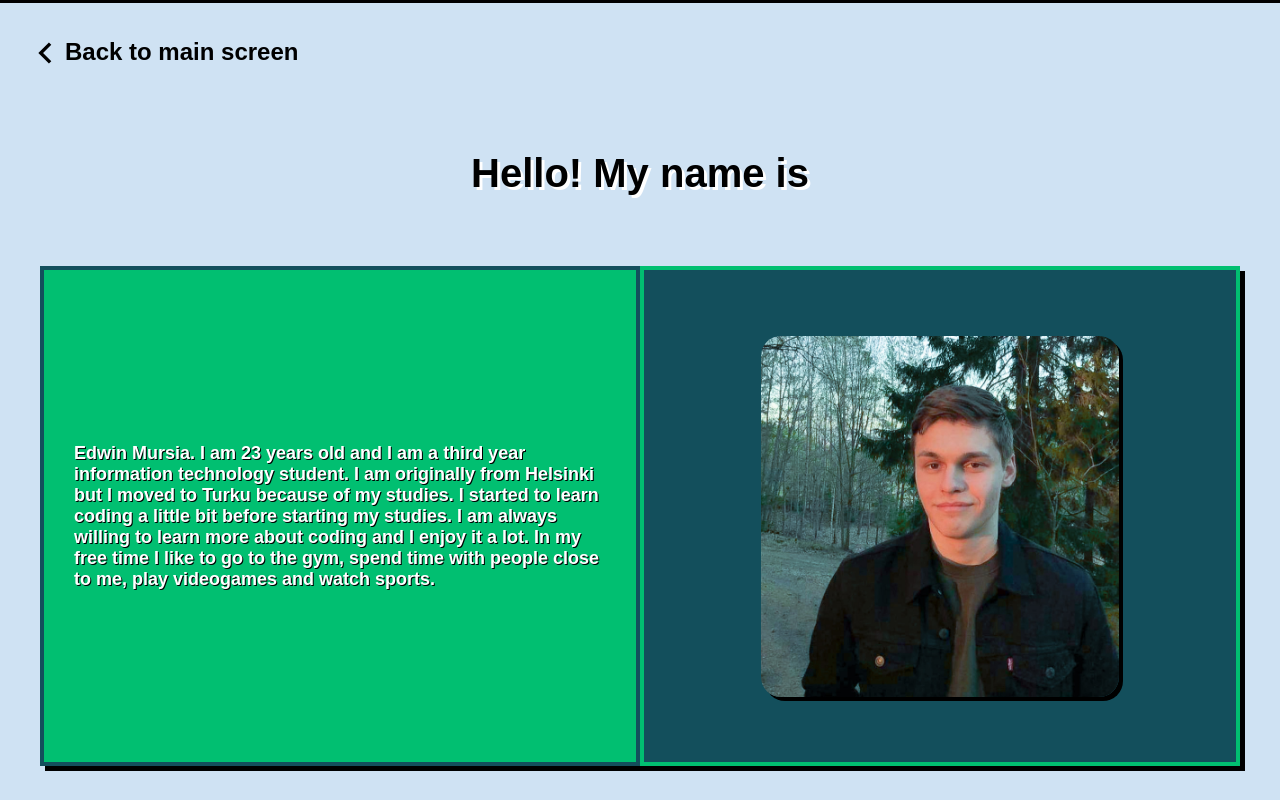
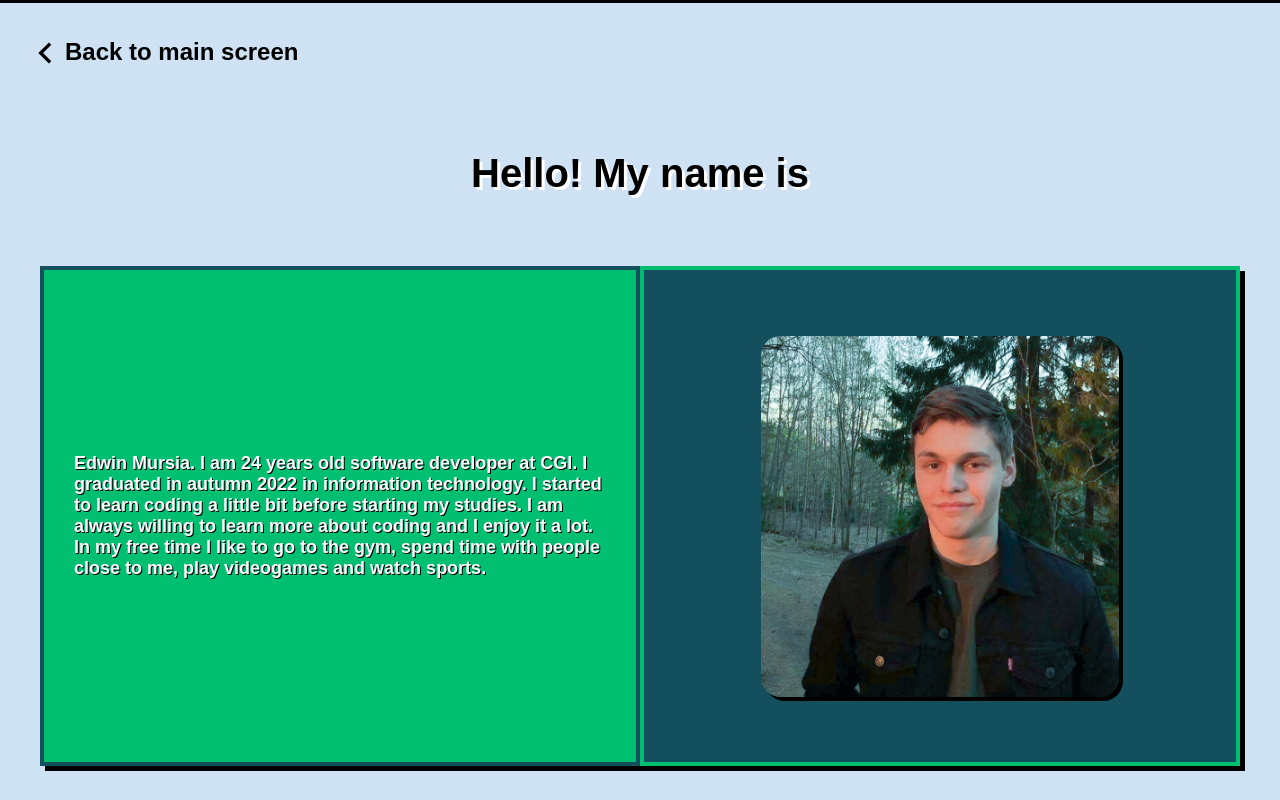
Before and after one commit to edwinmursia/myWebsite, a React (Create React App) app: page /moreAbout in a window 1280 px wide. Shown: the top 800 px of the page. Built offline with nearby package versions, Linux system fonts and the light colour scheme; a web font is replaced by a local one.

Commit message:
Updated the description text

```diff
--- a/src/components/AboutMe/index.js
+++ b/src/components/AboutMe/index.js
@@ -17,9 +17,8 @@ const AboutMe = () => {
         <AboutMeWrapper>
           <TextContainer>
             <Text>
-              Edwin Mursia. I am 23 years old and I am a third year
-              information technology student. I am originally from Helsinki but
-              I moved to Turku because of my studies. I started to learn coding
+              Edwin Mursia. I am 24 years old software developer at CGI. I graduated in autumn 2022
+              in information technology. I started to learn coding
               a little bit before starting my studies. I am always willing to
               learn more about coding and I enjoy it a lot. In my free time I
               like to go to the gym, spend time with people close to me, play
```
